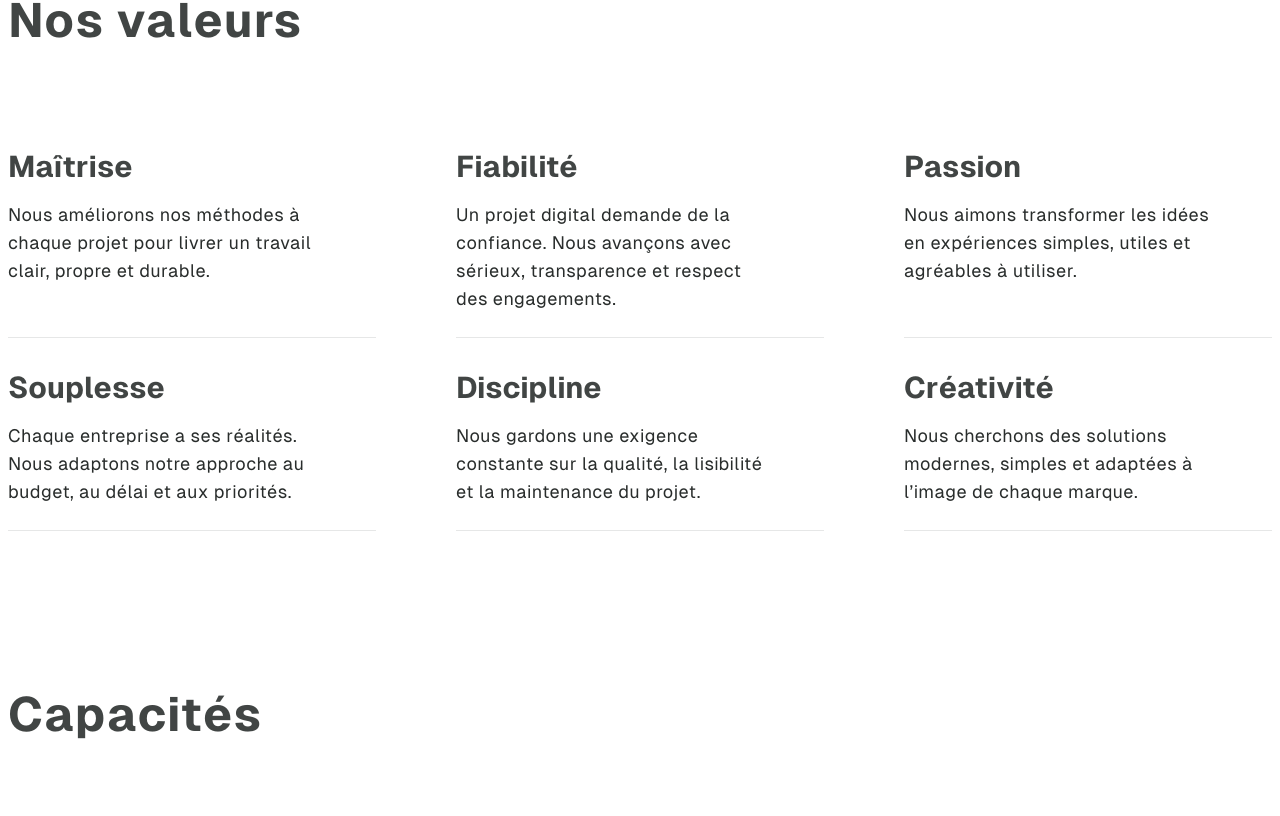
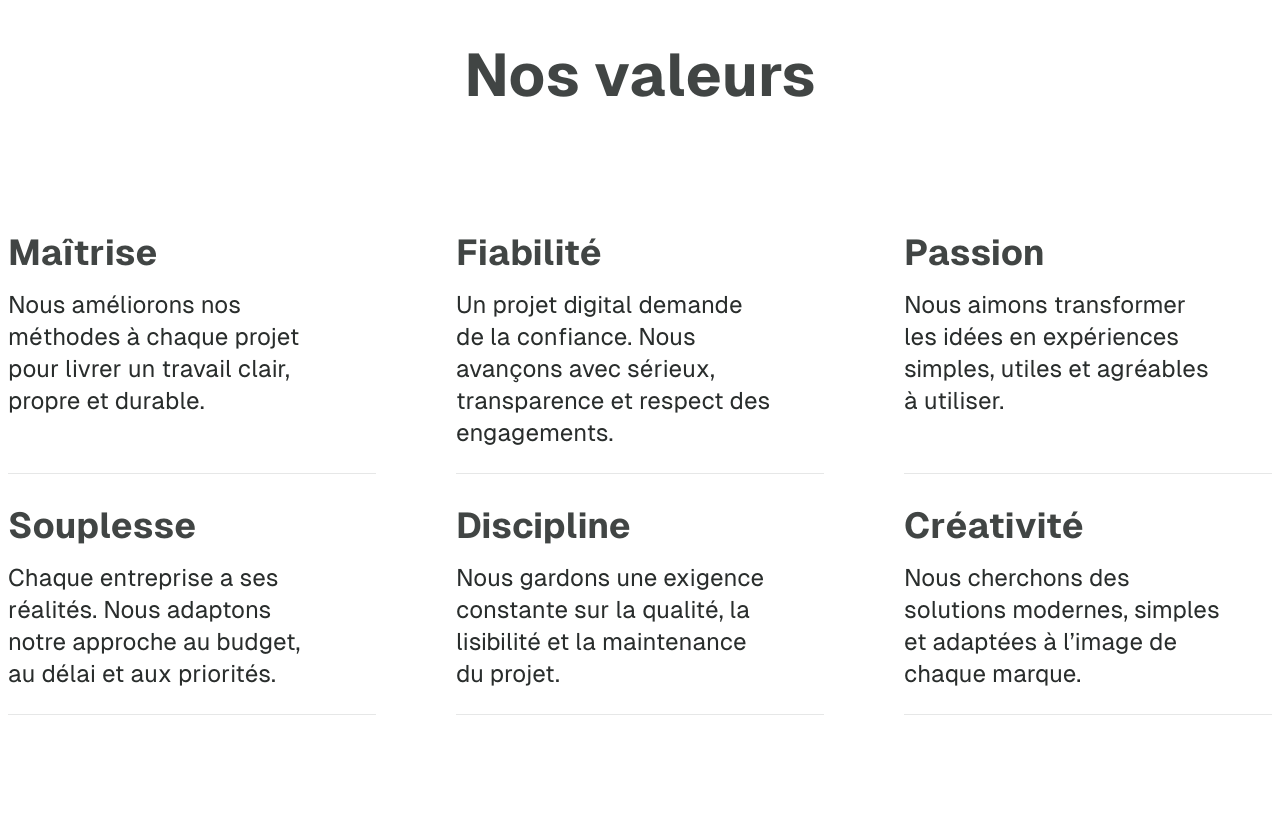
Before and after one commit to twocoderz/twocoderz.team, a React (Vite) app: page /about in a window 1280 px wide. Shown: the part 944-1760 px from the top of the page. Built offline with nearby package versions, Linux system fonts and the light colour scheme.

Commit message:
fixes in about pages

```diff
--- a/src/pages/about/components/AboutCapabilities.tsx
+++ b/src/pages/about/components/AboutCapabilities.tsx
@@ -43,14 +43,14 @@ export default function AboutCapabilities() {
 
   return (
     <motion.div
-      className="flex flex-col items-start gap-p20"
+      className="flex flex-col items-center lg:items-start gap-p20"
       initial={{ opacity: 0, y: 14 }}
       whileInView={{ opacity: 1, y: 0 }}
       viewport={{ once: true, amount: 0.25 }}
       transition={{ duration: 0.5, ease: sectionEase }}
     >
       <motion.h2
-        className="text-5xl tracking-wide font-bold text-black-80"
+        className="text-5xl lg:text-6xl font-medium lg:font-bold text-black-80"
         initial={{ opacity: 0, y: 8 }}
         whileInView={{ opacity: 1, y: 0 }}
         viewport={{ once: true, amount: 0.6 }}
--- a/src/pages/about/components/AboutValues.tsx
+++ b/src/pages/about/components/AboutValues.tsx
@@ -33,20 +33,21 @@ const values = [
 
 export default function AboutValues() {
   return (
-    <div>
-      <h2 className="text-5xl tracking-wide font-bold text-black-80 text-start mb-p6">
+    <div className="mt-12">
+      <h2 className="text-5xl lg:text-6xl font-medium lg:font-bold text-center text-black-80 mb-8 lg:mb-12">
         Nos valeurs
       </h2>
       <div className="pt-p20 grid grid-cols-1 gap-x-p20 gap-y-p8 md:grid-cols-2 lg:grid-cols-3">
         {values.map((value) => (
-          <div
-            key={value.title}
-            className="flex flex-col items-start gap-p4 border-b border-black-10 pb-p6"
-          >
-            <h3 className="text-3xl font-bold text-black-80">{value.title}</h3>
-            <p className="max-w-xs text-lg font-normal tracking-wide text-black-90">
-              {value.description}
-            </p>
+          <div className="flex flex-col items-center lg:items-start border-b border-black-10 pb-p6">
+            <div key={value.title} className="flex flex-col items-start gap-p4">
+              <h3 className="text-3xl lg:text-4xl font-bold text-black-80">
+                {value.title}
+              </h3>
+              <p className="max-w-xs text-xl lg:text-2xl font-normal  text-black-90">
+                {value.description}
+              </p>
+            </div>
           </div>
         ))}
       </div>
```
